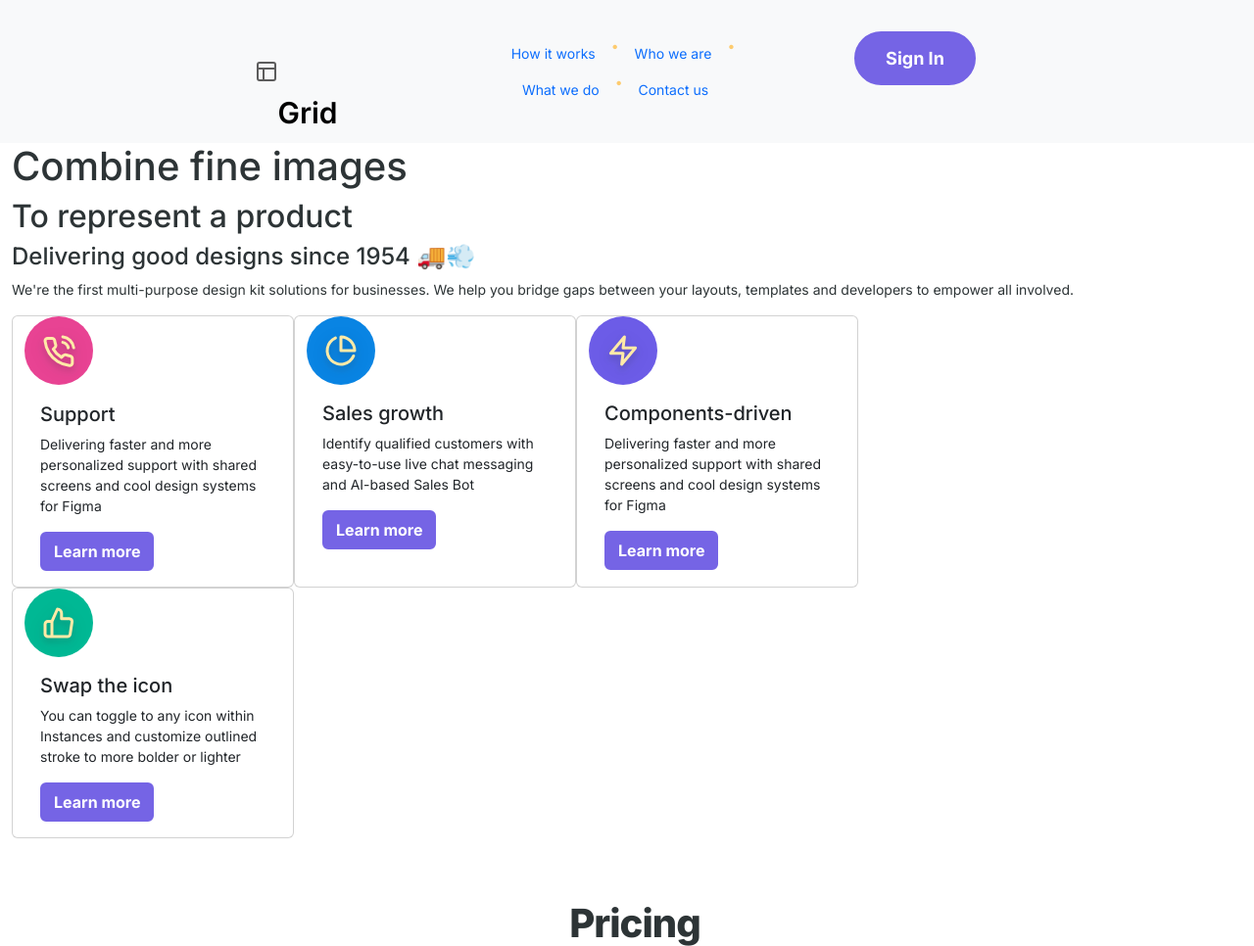
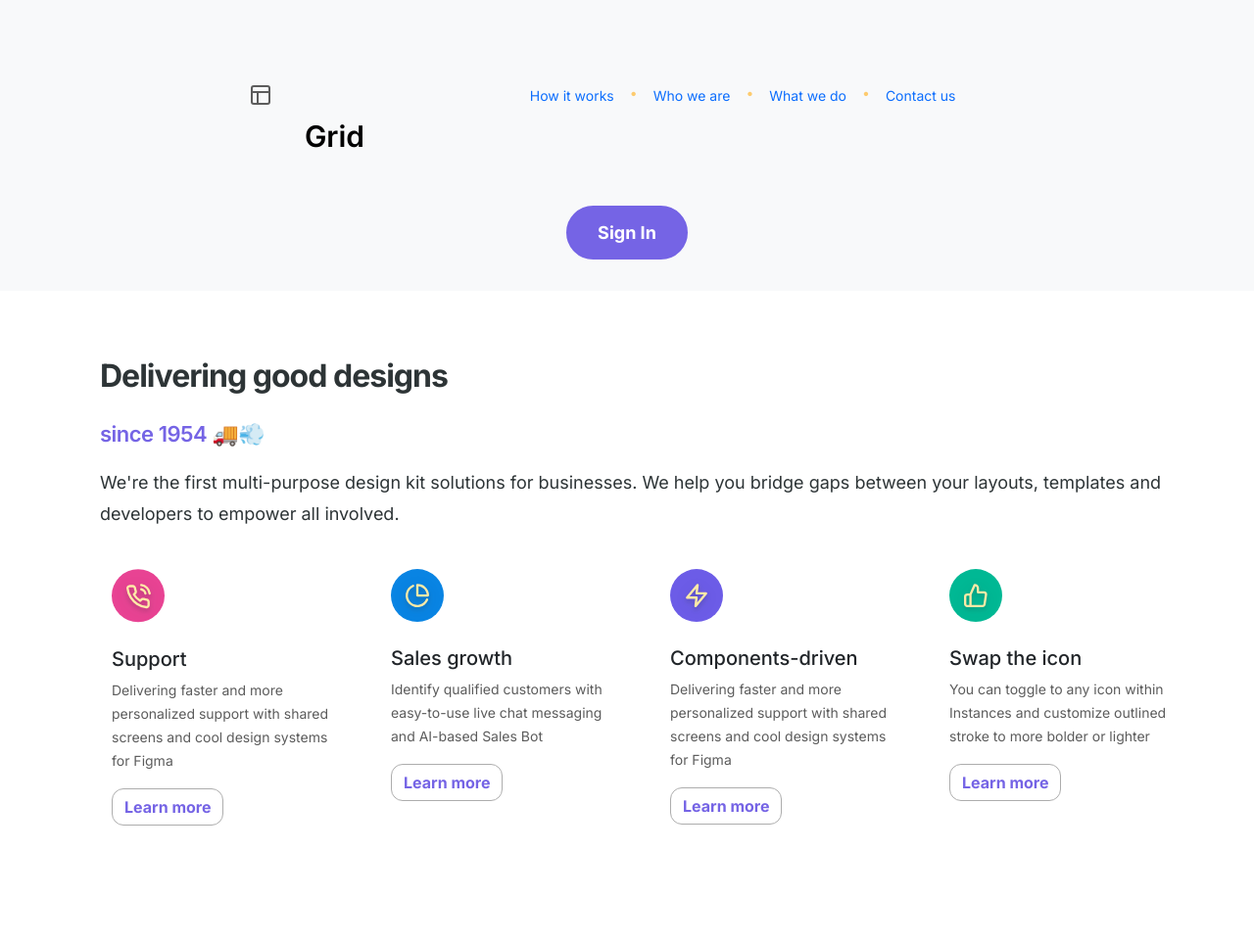
Before and after one commit to kezi9/Grid-Website, a website: page public/index.html in a window 1280 px wide. Shown: the top 966 px of the page at 98% size. Drawn offline with nearby package versions, Linux system fonts and the light colour scheme.

Commit message:
Section 2 : Delivering updated

```diff
--- a/public/index.html
+++ b/public/index.html
@@ -27,9 +27,9 @@
     <!-- Main Nav -->
     <header>
         <nav class="navbar navbar-expand-lg bg-body-tertiary">
-            <div class="container-fluid text-center navContainer">
+            <div class="container-fluid text-center navContainer justify-content-center">
                 <div class="row">
-                    <div class="col">
+                    <div class="col p-4">
                         <a class="p-4 navbar-brand logoname" href="#">
                             <button class="p-4 navbar-toggler navbarburger" type="button" data-bs-toggle="collapse"
                                 data-bs-target="#navbarText" aria-controls="navbarText" aria-expanded="false"
@@ -49,8 +49,8 @@
                             Grid
                         </a>
                     </div>
-                    <div class="col-6">
-                        <div class="p-4 collapse navbar-collapse" id="navbarText">
+                    <div class="col-8 p-4">
+                        <div class="collapse navbar-collapse" id="navbarText">
                             <ul class="nav justify-content-center">
                                 <li class="nav-item">
                                     <a class="nav-link active" id="navone" aria-current="page" href="#">How it works</a>
@@ -70,40 +70,39 @@
                             </ul>
                         </div>
                     </div>
-                    <div class="col p-4 justify-content-md-end">
+                    <div class="col p-4">
                         <button class="btn btn-primary button btn-regular" type="button">Sign In</button>
                     </div>
                 </div>
             </div>
         </nav>
     </header>
+
     <!-- Main Body -->
-
-    <body>
-        <!-- Hero Section -->
-        <div class="container-fluid">
+    <main>
+        <!-- SECTION 2 :  DELIVERING-->
+        <section class="delivering container-fluid py-5">
             <!-- Headings -->
-            <h1>Combine fine images</h1>
-            <h2>To represent a product</h2>
-            <!-- Gallery -->
-
+            <div class="container delivHeadings">
+                <h2>Delivering good designs</h2>
+                <h4>since 1954 🚚💨</h4>
+                <p>We're the first multi-purpose design kit solutions for businesses. We help you bridge gaps between
+                    your layouts, templates and developers to empower all involved.</p>
             </div>
-        <!-- Delivering Section -->
-        <div class="container-fluid">
-            <!-- Headings -->
-            <h4>Delivering good designs since 1954 🚚💨</h4>
-            <p>We're the first multi-purpose design kit solutions for businesses. We help you bridge gaps between your
-                layouts, templates and developers to empower all involved.</p>
             <!-- Cards -->
-            <div class="container row">
+            <div class="container">
+                <div class="row justify-content-center">
                     <!-- Support -->
-                <div class="card" style="width: 18rem;">
-                    <svg width="70" height="72" viewBox="0 0 70 72" fill="none" xmlns="http://www.w3.org/2000/svg">
+                    <div class="col-sm-6 col-lg-3 col-md-6">
+                        <div class="card h-100 flex-wrap">
+                            <svg width="70" height="72" viewBox="0 0 70 72" fill="none"
+                                xmlns="http://www.w3.org/2000/svg">
                                 <rect width="70" height="70" rx="35" fill="#E84393" />
                                 <g filter="url(#filter0_dd_164_107372)">
                                     <path
                                         d="M39.1134 26.6C40.4808 26.8668 41.7375 27.5356 42.7227 28.5207C43.7078 29.5059 44.3766 30.7626 44.6434 32.13M39.1134 21C41.9543 21.3156 44.6036 22.5878 46.6261 24.6078C48.6486 26.6278 49.9242 29.2754 50.2434 32.116M48.8434 43.288V47.488C48.8449 47.8779 48.7651 48.2638 48.6089 48.6211C48.4527 48.9783 48.2236 49.299 47.9363 49.5626C47.649 49.8262 47.3098 50.0269 46.9404 50.1518C46.5711 50.2767 46.1797 50.3231 45.7914 50.288C41.4833 49.8199 37.3452 48.3478 33.7094 45.99C30.3267 43.8405 27.4588 40.9726 25.3094 37.59C22.9433 33.9377 21.4709 29.7794 21.0114 25.452C20.9764 25.0649 21.0224 24.6747 21.1465 24.3063C21.2705 23.9379 21.47 23.5994 21.732 23.3123C21.9941 23.0252 22.3131 22.7958 22.6687 22.6387C23.0243 22.4817 23.4086 22.4004 23.7974 22.4H27.9974C28.6768 22.3933 29.3355 22.6339 29.8506 23.0769C30.3658 23.52 30.7023 24.1352 30.7974 24.808C30.9746 26.1521 31.3034 27.4718 31.7774 28.742C31.9657 29.2431 32.0065 29.7877 31.8948 30.3112C31.7832 30.8348 31.5238 31.3154 31.1474 31.696L29.3694 33.474C31.3623 36.979 34.2644 39.881 37.7694 41.874L39.5474 40.096C39.928 39.7196 40.4086 39.4602 40.9321 39.3485C41.4557 39.2369 42.0003 39.2776 42.5014 39.466C43.7715 39.94 45.0913 40.2687 46.4354 40.446C47.1154 40.5419 47.7365 40.8845 48.1805 41.4085C48.6245 41.9325 48.8604 42.6014 48.8434 43.288Z"
-                                stroke="#FFEAA7" stroke-width="3" stroke-linecap="round" stroke-linejoin="round" />
+                                        stroke="#FFEAA7" stroke-width="3" stroke-linecap="round"
+                                        stroke-linejoin="round" />
                                 </g>
                                 <defs>
                                     <filter id="filter0_dd_164_107372" x="-9" y="-5" width="88" height="88"
@@ -132,13 +131,16 @@
                             </svg>
                             <div class="card-body">
                                 <h5 class="card-title">Support</h5>
-                        <p class="card-text">Delivering faster and more personalized support with shared screens and
+                                <p class="card-text card-paragraph">Delivering faster and more personalized support with
+                                    shared screens and
                                     cool design systems for Figma</p>
                                 <a href="#" class="btn btn-primary">Learn more</a>
                             </div>
                         </div>
-                <!-- Sales -->
-                <div class="card" style="width: 18rem;">
+                    </div>
+                <!-- Sales growth -->
+                <div class="col-sm-6 col-lg-3 col-md-6">
+                    <div class="card h-100 flex-wrap">
                         <svg width="70" height="71" viewBox="0 0 70 71" fill="none" xmlns="http://www.w3.org/2000/svg">
                             <rect width="70" height="70" rx="35" fill="#0984E3" />
                             <g filter="url(#filter0_dd_164_107372)">
@@ -176,13 +178,15 @@
                         </svg>
                         <div class="card-body">
                             <h5 class="card-title">Sales growth</h5>
-                        <p class="card-text">Identify qualified customers with easy-to-use live chat messaging and
-                            AI-based Sales Bot</p>
+                            <p class="card-text card-paragraph">Identify qualified customers with easy-to-use live chat
+                                messaging and AI-based Sales Bot</p>
                             <a href="#" class="btn btn-primary">Learn more</a>
                         </div>
                     </div>
-                <!-- Components -->
-                <div class="card" style="width: 18rem;">
+                </div>
+                <!-- Components-driven -->
+                <div class="col-sm-6 col-lg-3 col-md-6">
+                    <div class="card h-100 flex-wrap">
                         <svg width="70" height="71" viewBox="0 0 70 71" fill="none" xmlns="http://www.w3.org/2000/svg">
                             <rect width="70" height="70" rx="35" fill="#6C5CE7" />
                             <g filter="url(#filter0_dd_164_107372)">
@@ -216,13 +220,15 @@
                         </svg>
                         <div class="card-body">
                             <h5 class="card-title">Components-driven</h5>
-                        <p class="card-text">Delivering faster and more personalized support with shared screens and
-                            cool design systems for Figma</p>
+                            <p class="card-text card-paragraph">Delivering faster and more personalized support with
+                                shared screens and cool design systems for Figma</p>
                             <a href="#" class="btn btn-primary">Learn more</a>
                         </div>
                     </div>
-                <!-- Swap Icon -->
-                <div class="card" style="width: 18rem;">
+                </div>
+                <!-- Swap the icon -->
+                <div class="col-sm-6 col-lg-3 col-md-6">
+                    <div class="card h-100 flex-wrap">
                         <svg width="70" height="71" viewBox="0 0 70 71" fill="none" xmlns="http://www.w3.org/2000/svg">
                             <rect width="70" height="70" rx="35" fill="#00B894" />
                             <g filter="url(#filter0_dd_164_107372)">
@@ -257,14 +263,17 @@
                         </svg>
                         <div class="card-body">
                             <h5 class="card-title">Swap the icon</h5>
-                        <p class="card-text">You can toggle to any icon within Instances and customize outlined stroke
-                            to more bolder or lighter</p>
+                            <p class="card-text card-paragraph">You can toggle to any icon within Instances and
+                                customize outlined stroke to more bolder or lighter</p>
                             <a href="#" class="btn btn-primary">Learn more</a>
                         </div>
                     </div>
                 </div>
             </div>
-        <!-- Pricing Section -->
+            </div>
+        </section>
+
+        <!-- SECTION 3 : PRICING -->
         <section class="pricing py-5">
             <h2>Pricing</h2>
             <h4>Bill me monthly • yearly</h4>
@@ -642,7 +651,7 @@
                 </div>
             </div>
         </section>
-    </body>
+    </main>
     <!-- Footer Page -->
     <!-- Desktop Version -->
     <footer class="py-5 desktopFooter">
@@ -819,7 +828,7 @@
     </footer>
     <!-- Mobile Responsive Footer -->
     <footer class="mobileFooter text-center">
-        <div class="d-flex flex-column flex-sm-row justify-content-between py-4 my-4 border-top">
+        <div class="d-flex flex-column flex-sm-row justify-content-between py-4 my-4">
             <!-- Footer Text -->
             <!-- Copyright -->
             <div class="footerCopyright">
--- a/src/scss/style.scss
+++ b/src/scss/style.scss
@@ -28,7 +28,7 @@ body {
 
 // HEADER
 .navContainer {
-    width: 100vh;
+    width: 100%;
     height: auto;
 }
 
@@ -40,6 +40,7 @@ body {
 
 #dot {
     color: #FDCB6E;
+    margin: 5px 0;
 }
 
 .navbarburger {
@@ -50,7 +51,7 @@ body {
     display: none;
 }
 
-.col-6 {
+.navbar .col-8 {
     display: none;
 }
 
@@ -73,10 +74,57 @@ body {
     @include buttons;
 }
 
+// --- SECTION 2 : DELIVERING
+.delivering h4 {
+    font-size: 22px;
+    font-weight: 600;
+    letter-spacing: -0.5px;
+    text-align: left;
+    color: #7564e5;
+    padding-left: 16px;
+    margin-bottom: 20px;
+}
+
+.delivering .delivHeadings {
+    font-size: 18px;
+    line-height: 32px;
+    text-align: left;
+    padding-left: 16px;
+}
+
+.delivering .delivHeadings p {
+    padding-left: 16px;
+}
+
+.delivering .card {
+    width: 200px;
+    padding: 16px;
+    border: none;
+}
+
+.delivering svg {
+    padding-left: 16px;
+}
+
+.delivering .card-paragraph {
+    font-weight: 400;
+    line-height: 24px;
+    text-align: left;
+    color: rgba(92, 92, 92, 1);
+}
+
+.delivering .btn {
+    background-color: #fff;
+    color: #7564e5;
+    border: 0.75px solid rgba(173, 173, 173, 1);
+    border-radius: 12px;
+}
+
 // --- SECTION 3: PRICING
-.pricing h2 {
-    font-size: 40px;
-    font-weight: 800;
+.pricing h2,
+.delivering h2 {
+    font-size: 32px;
+    font-weight: 700;
     line-height: 77.45px;
     letter-spacing: -1px;
     text-align: left;
@@ -274,8 +322,15 @@ textarea#inputmessage:focus,
         display: flex;
     }
 
-    .col-6 {
+    .navbar .col-8 {
         display: flex;
+    }
+
+    // --- SECTION 2: DELIVERING
+    .delivering .card {
+        width: 300px;
+        padding: 16px;
+        border: none;
     }
 
     // --- SECTION 3: PRICING
```
Also changed, not shown: public/assets/css/style.css, 1 other file. Lines whose indentation alone changed are shown as unchanged.
